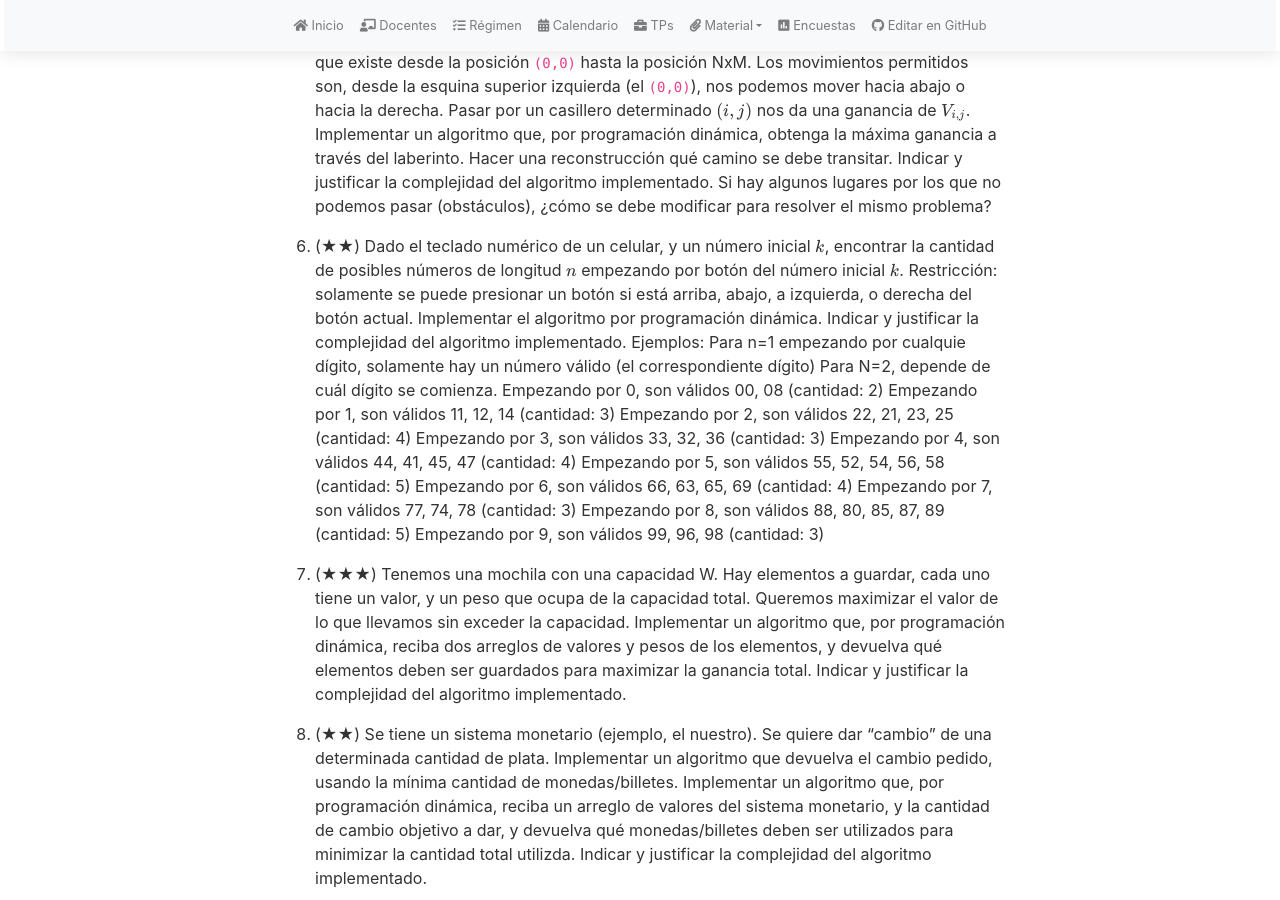
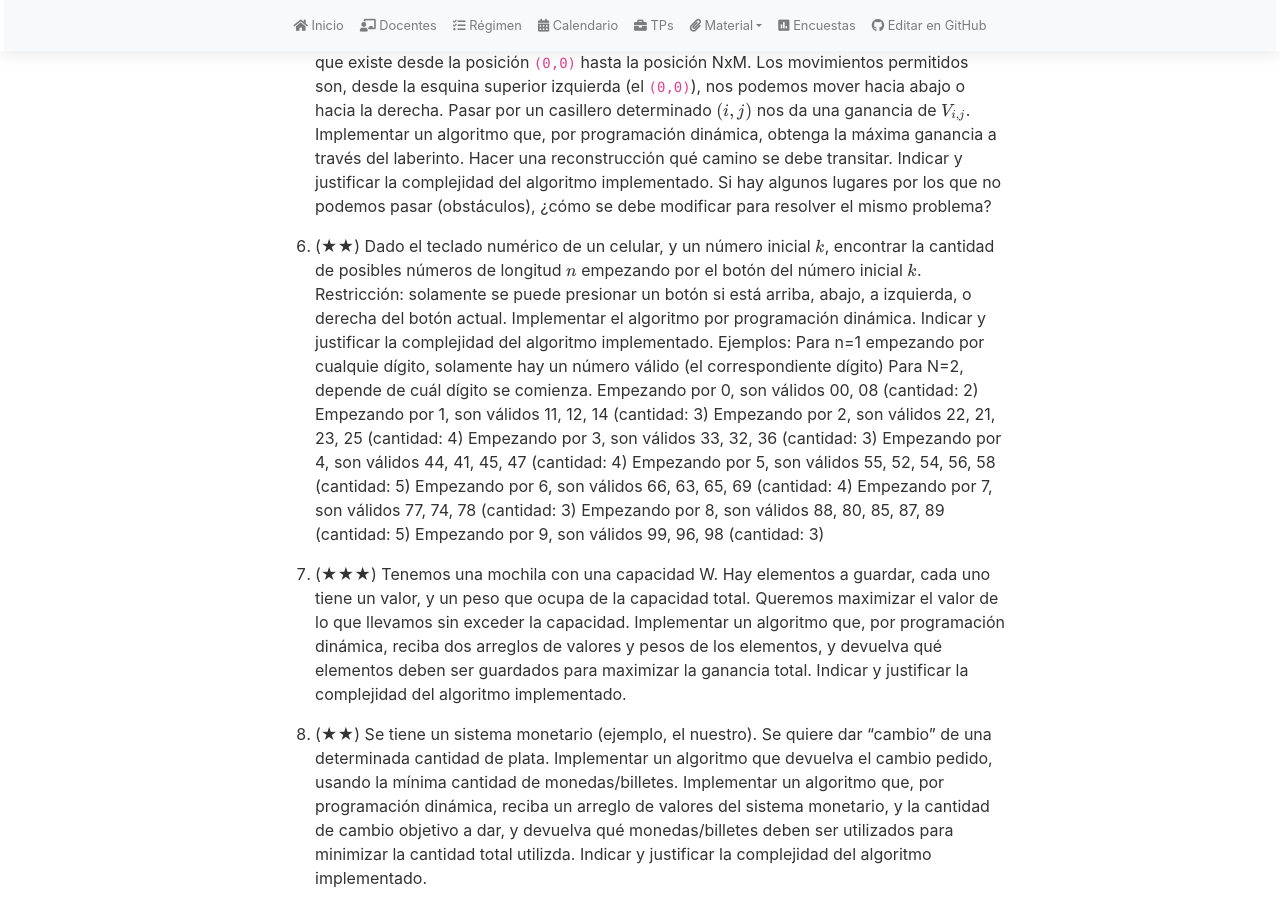
Before and after one commit to algoritmos-rw/tda_bg, a Jekyll site: the page built from material/guias/pd.md, in a window 1280 px wide and 900 px high, scrolled down 1050 px. Built offline with Jekyll 4.4.1, drawn with Linux system fonts in a browser that asks for light colours; nearby versions of some CDN libraries; our own code applies the rules of GitHub Pages for plain Markdown files.

```diff
--- a/material/guias/pd.md
+++ b/material/guias/pd.md
@@ -59,8 +59,8 @@ math: true
     y justificar la complejidad del algoritmo implementado.
     Si hay algunos lugares por los que no podemos pasar (obstáculos), ¿cómo se debe modificar para resolver el mismo problema?
 
-1.  (★★) Dado el teclado numérico de un celular, y un número inicial $$k$$, encontrar la cantidad de posibles números de longitud $$n$$ empezando
-    por botón del número inicial $$k$$. Restricción: solamente se puede presionar un botón si está arriba, abajo, a izquierda, o derecha del botón actual.
+1.  (★★) Dado el teclado numérico de un celular, y un número inicial $$k$$, encontrar la cantidad de posibles números de longitud $$n$$ empezando por
+    el botón del número inicial $$k$$. Restricción: solamente se puede presionar un botón si está arriba, abajo, a izquierda, o derecha del botón actual.
     Implementar el algoritmo por programación dinámica. Indicar y justificar la complejidad del algoritmo implementado.
     Ejemplos:
     Para n=1 empezando por cualquie dígito, solamente hay un número válido (el correspondiente dígito)
```
